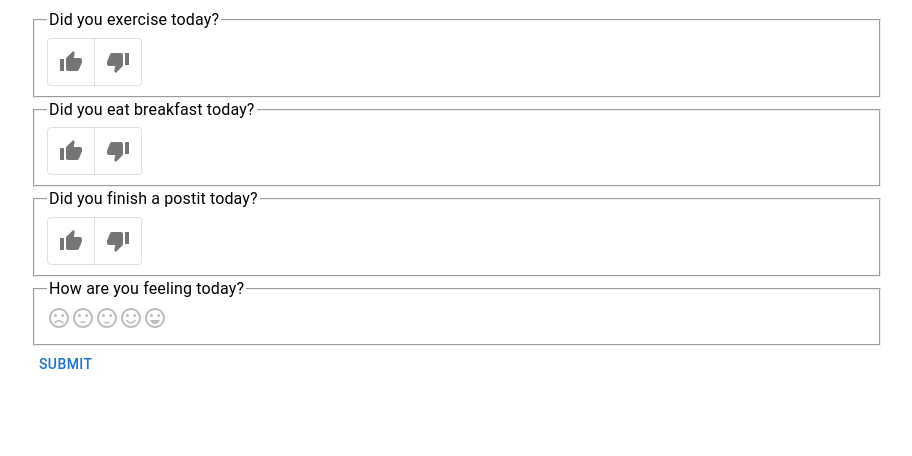
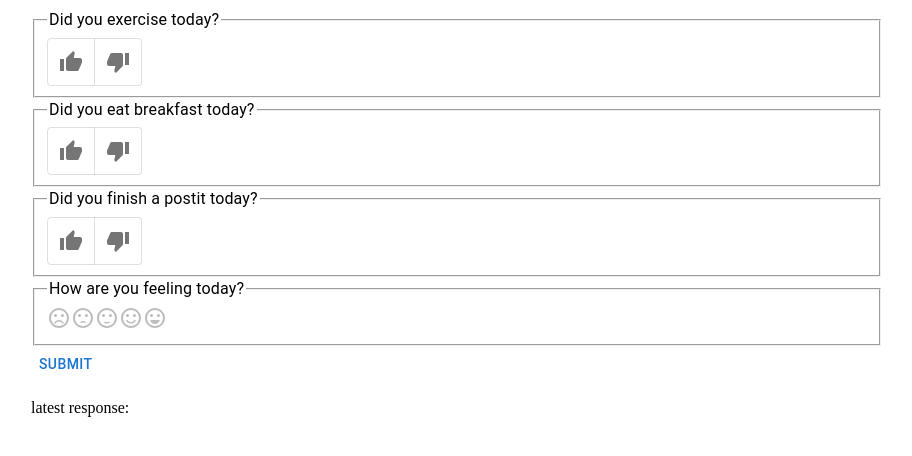
Before and after one commit to natearn/mood-journal, a React (Create React App) app: page /survey/1 in a window 1280 px wide. Shown: the top 456 px of the page, without its empty margins (183-1095 px from the left). Built offline with nearby package versions, Linux system fonts and the light colour scheme.

Commit message:
Report latest response date on survey page

```diff
--- a/src/pages/Survey.tsx
+++ b/src/pages/Survey.tsx
@@ -5,7 +5,7 @@ import Button from '@mui/material/Button'
 
 import MoodRating from 'components/MoodRating'
 import YesNo from 'components/YesNo'
-import { useSurveyQuery, useResponseMutation } from 'queries'
+import { useSurveyQuery, useResponseMutation, useLatestResponseQuery } from 'queries'
 
 import * as db from 'database'
 
@@ -25,6 +25,7 @@ type SurveyProps = RouteComponentProps & { id?: string }
 const Survey = (props: SurveyProps) => {
   const id = Number(props.id)
   const {data: survey} = useSurveyQuery(id)
+  const {data: latestResponse} = useLatestResponseQuery(id)
   const {mutate: addResponse} = useResponseMutation()
   const [response,setResponse] = useState<db.Response>({ survey: id, answers: [] })
 
@@ -47,6 +48,7 @@ const Survey = (props: SurveyProps) => {
           <Field question={q} key={q.ask} onChange={setAnswer(i)} />
         ))}
         <Button type="submit">Submit</Button>
+        <p>latest response: {latestResponse?.created.toString()}</p>
       </form>
     </Container>
   )
--- a/src/queries.ts
+++ b/src/queries.ts
@@ -1,4 +1,4 @@
-import { useQuery, useMutation } from 'react-query'
+import { useQuery, useMutation, useQueryClient } from 'react-query'
 import * as db from 'database'
 
 export const useSurveyQuery = (id: number) => useQuery(
@@ -6,12 +6,26 @@ export const useSurveyQuery = (id: number) => useQuery(
   () => db.getSurvey(id)
 )
 
-export const useResponseMutation = () => useMutation(
-  db.addResponse
-)
+export const useResponseMutation = () => {
+  const client = useQueryClient()
+  return useMutation(
+    db.addResponse,
+    { onSuccess: (data, vars) => client.invalidateQueries(['responses',vars.survey]) },
+  )
+}
 
 export const useAllSurveysQuery = () => useQuery(
   ['surveys'],
   () => db.getAllSurveys(),
   { placeholderData: [] },
 )
+
+export const useSurveyResponsesQuery = (id: number) => useQuery(
+  ['responses',id],
+  () => db.getSurveyResponses(id),
+  { placeholderData: [] },
+)
+export const useLatestResponseQuery = (id: number) => useQuery(
+  ['responses',id,'latest'],
+  () => db.getLatestResponse(id)
+)
```
